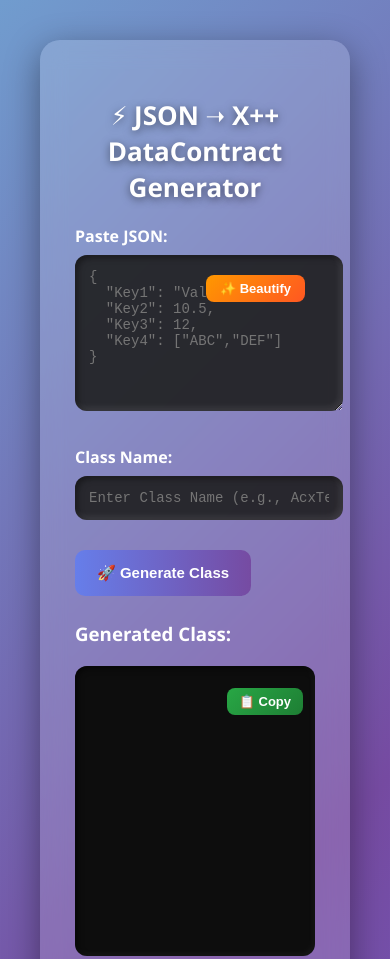
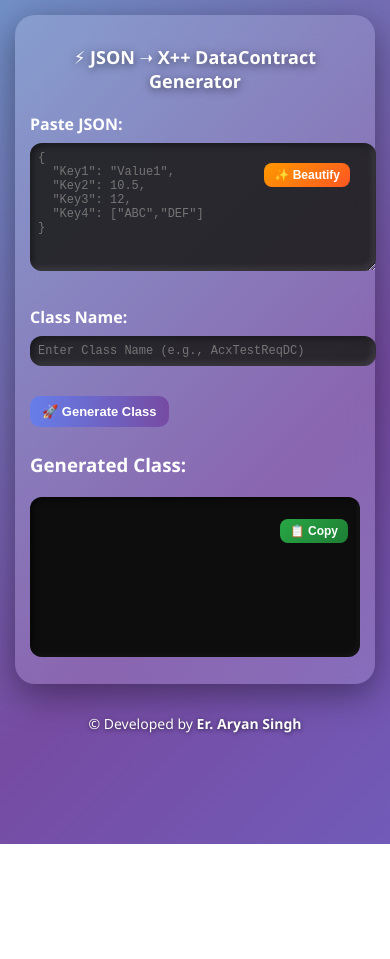
Before and after one commit to singharyans754/JSON_To_DC, a plain HTML site: page index.html in a window 390 px wide. Shown: the top 959 px of the page. After the commit the page ends 844 px from the top, so only its background shows below. Drawn offline with Linux system fonts and the light colour scheme.

Commit message:
Update index.html

```diff
--- a/index.html
+++ b/index.html
@@ -2,6 +2,7 @@
 <html lang="en">
 <head>
 <meta charset="UTF-8">
+<meta name="viewport" content="width=device-width, initial-scale=1.0">
 <title>JSON ➝ X++ DataContract Generator</title>
 <style>
   body {
@@ -10,7 +11,7 @@
     background-size: 400% 400%;
     animation: gradientBG 12s ease infinite;
     margin: 0;
-      padding: 40px;
+    padding: 20px;
     color: #333;
   }
   @keyframes gradientBG {
@@ -22,10 +23,10 @@
     max-width: 960px;
     margin: auto;
     background: rgba(255, 255, 255, 0.15);
-      padding: 35px;
+    padding: 25px;
     border-radius: 20px;
     backdrop-filter: blur(12px);
-      box-shadow: 0 10px 35px rgba(0, 0, 0, 0.4);
+    box-shadow: 0 10px 35px rgba(0,0,0,0.4);
     animation: fadeInUp 0.8s ease;
   }
   @keyframes fadeInUp {
@@ -34,7 +35,7 @@
   }
   h2 {
     text-align: center;
-      font-size: 26px;
+    font-size: 24px;
     font-weight: bold;
     color: #fff;
     margin-bottom: 20px;
@@ -47,13 +48,11 @@
     margin-bottom: 8px;
     color: #fff;
   }
-    .json-box {
-      position: relative;
-    }
+  .json-box { position: relative; }
   textarea, input {
     width: 100%;
     margin-bottom: 20px;
-      padding: 14px;
+    padding: 12px;
     font-family: monospace;
     font-size: 14px;
     border: none;
@@ -65,9 +64,7 @@
     box-shadow: inset 3px 3px 6px rgba(0,0,0,0.4), inset -3px -3px 6px rgba(255,255,255,0.1);
     transition: all 0.3s ease;
   }
-    textarea:focus, input:focus {
-      box-shadow: 0 0 12px rgba(102,126,234,0.8);
-    }
+  textarea:focus, input:focus { box-shadow: 0 0 12px rgba(102,126,234,0.8); }
   .beautify-btn {
     position: absolute;
     top: 10px;
@@ -81,14 +78,12 @@
     cursor: pointer;
     transition: transform 0.2s ease;
   }
-    .beautify-btn:hover {
-      transform: scale(1.08);
-    }
+  .beautify-btn:hover { transform: scale(1.08); }
   button {
     background: linear-gradient(90deg, #667eea, #764ba2);
     color: white;
     border: none;
-      padding: 14px 22px;
+    padding: 12px 20px;
     border-radius: 10px;
     cursor: pointer;
     font-size: 15px;
@@ -97,14 +92,8 @@
     display: inline-block;
     margin-top: 10px;
   }
-    button:hover {
-      transform: translateY(-3px) scale(1.05);
-      box-shadow: 0 6px 18px rgba(0,0,0,0.3);
-    }
-    .output-box {
-      position: relative;
-      margin-top: 20px;
-    }
+  button:hover { transform: translateY(-2px) scale(1.05); box-shadow: 0 6px 18px rgba(0,0,0,0.3); }
+  .output-box { position: relative; margin-top: 20px; }
   .copy-btn {
     position: absolute;
     top: 12px;
@@ -116,25 +105,22 @@
     font-size: 13px;
     border-radius: 8px;
     padding: 6px 12px;
-      z-index: 10; /* ensures button stays above */
+    z-index: 10;
   }
   pre {
     background: #0d0d0d;
     color: #f8f8f2;
     padding: 20px;
     border-radius: 12px;
-      min-height: 250px;
-      max-height: 400px;   /* adds vertical scrolling */
+    min-height: 200px;
+    max-height: 400px;
     overflow-y: auto;
     overflow-x: auto;
     font-size: 14px;
     box-shadow: inset 2px 2px 6px rgba(0,0,0,0.6), inset -2px -2px 6px rgba(255,255,255,0.05);
     transition: all 0.4s ease;
   }
-    pre:hover {
-      box-shadow: 0 0 20px rgba(102,126,234,0.8);
-      transform: scale(1.01);
-    }
+  pre:hover { box-shadow: 0 0 20px rgba(102,126,234,0.8); transform: scale(1.01); }
   .toast {
     visibility: hidden;
     min-width: 220px;
@@ -152,11 +138,7 @@
     transform: translateY(20px);
     transition: all 0.5s ease;
   }
-    .toast.show {
-      visibility: visible;
-      opacity: 1;
-      transform: translateY(0);
-    }
+  .toast.show { visibility: visible; opacity: 1; transform: translateY(0); }
   footer {
     text-align: center;
     margin-top: 30px;
@@ -164,9 +146,29 @@
     color: #fff;
     text-shadow: 0 1px 4px rgba(0,0,0,0.6);
   }
+
+  /* Responsive */
+  @media (max-width:768px){
+    body { padding: 15px; }
+    .container { padding: 20px; }
+    h2 { font-size: 20px; }
+    textarea, input { font-size: 13px; padding: 10px; }
+    button { font-size: 14px; padding: 10px 16px; }
+    pre { font-size: 13px; min-height: 150px; }
+    .beautify-btn, .copy-btn { font-size: 12px; padding: 5px 10px; }
+  }
+
+  @media (max-width:480px){
+    .container { padding: 15px; }
+    h2 { font-size: 18px; }
+    textarea, input { font-size: 12px; padding: 8px; }
+    button { font-size: 13px; padding: 8px 12px; }
+    pre { font-size: 12px; min-height: 120px; }
+  }
 </style>
 </head>
 <body>
+
 <div class="container">
   <h2>⚡ JSON ➝ X++ DataContract Generator</h2>
 
@@ -211,20 +213,11 @@ function beautifyJSON() {
 }
 
 function detectType(value, rawValue) {
-  if (typeof value === "string") {
-    return "str";
-  } else if (typeof value === "number") {
-    if (rawValue.includes(".")) {
-      return "real";
-    }
-    return Number.isInteger(value) ? "int" : "real";
-  } else if (typeof value === "boolean") {
-    return "boolean";
-  } else if (Array.isArray(value)) {
-    return "List";
-  } else if (typeof value === "object" && value !== null) {
-    return "class";
-  }
+  if (typeof value === "string") return "str";
+  else if (typeof value === "number") return rawValue.includes(".") ? "real" : Number.isInteger(value) ? "int" : "real";
+  else if (typeof value === "boolean") return "boolean";
+  else if (Array.isArray(value)) return "List";
+  else if (typeof value === "object" && value !== null) return "class";
   return "str";
 }
 
@@ -236,7 +229,6 @@ function generateClass() {
   try {
     let obj = JSON.parse(jsonText);
     let fields = Object.keys(obj);
-
     let classCode = `[DataContract('${className}')]\nclass ${className}\n{\n`;
 
     fields.forEach(f => {
@@ -256,8 +248,7 @@ function generateClass() {
 
       classCode += `    [DataMemberAttribute("${f}")]\n`;
       classCode += `    public ${type} ${methodName}(${type} _${f} = ${f})\n    {\n`;
-      classCode += `        ${f} = _${f};\n`;
-      classCode += `        return ${f};\n    }\n\n`;
+      classCode += `        ${f} = _${f};\n        return ${f};\n    }\n\n`;
     });
 
     classCode += `}`;
@@ -280,5 +271,6 @@ function copyCode() {
   });
 }
 </script>
+
 </body>
 </html>
```
Lines whose indentation alone changed are shown as unchanged.
